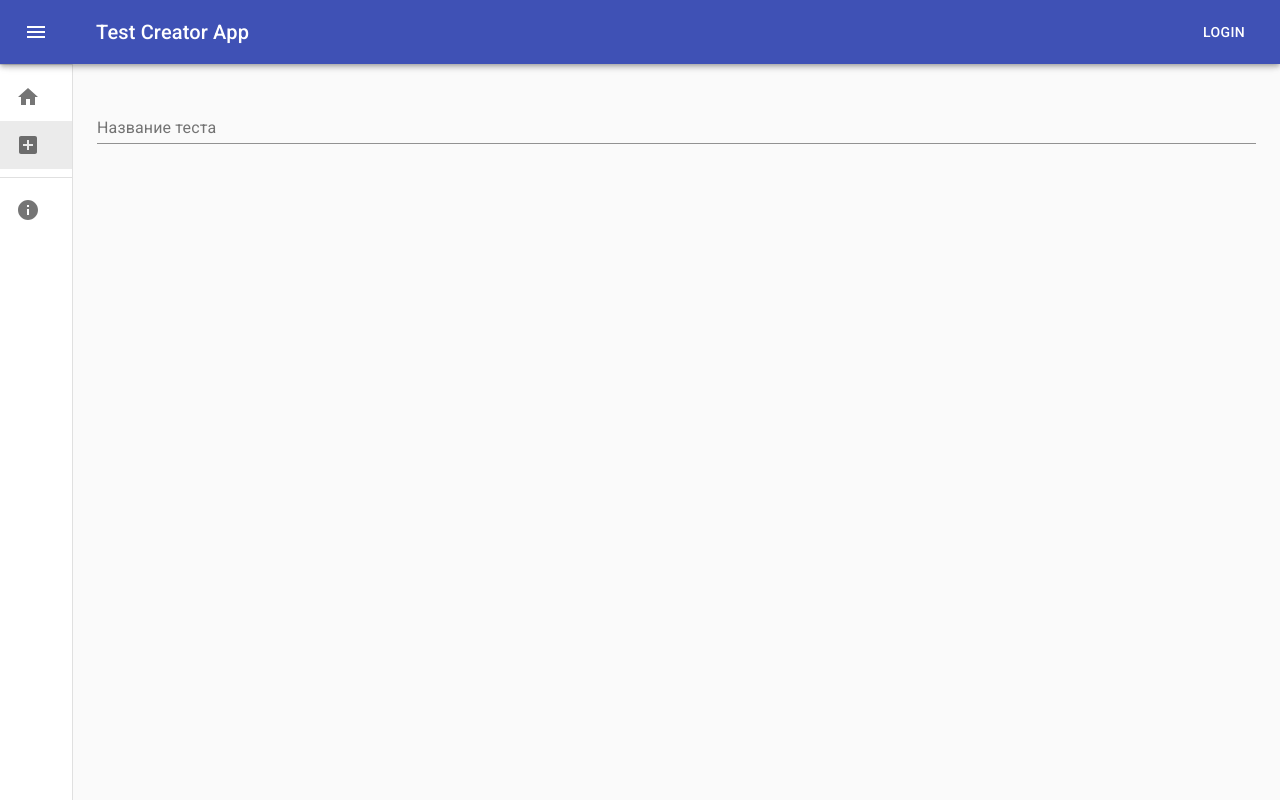
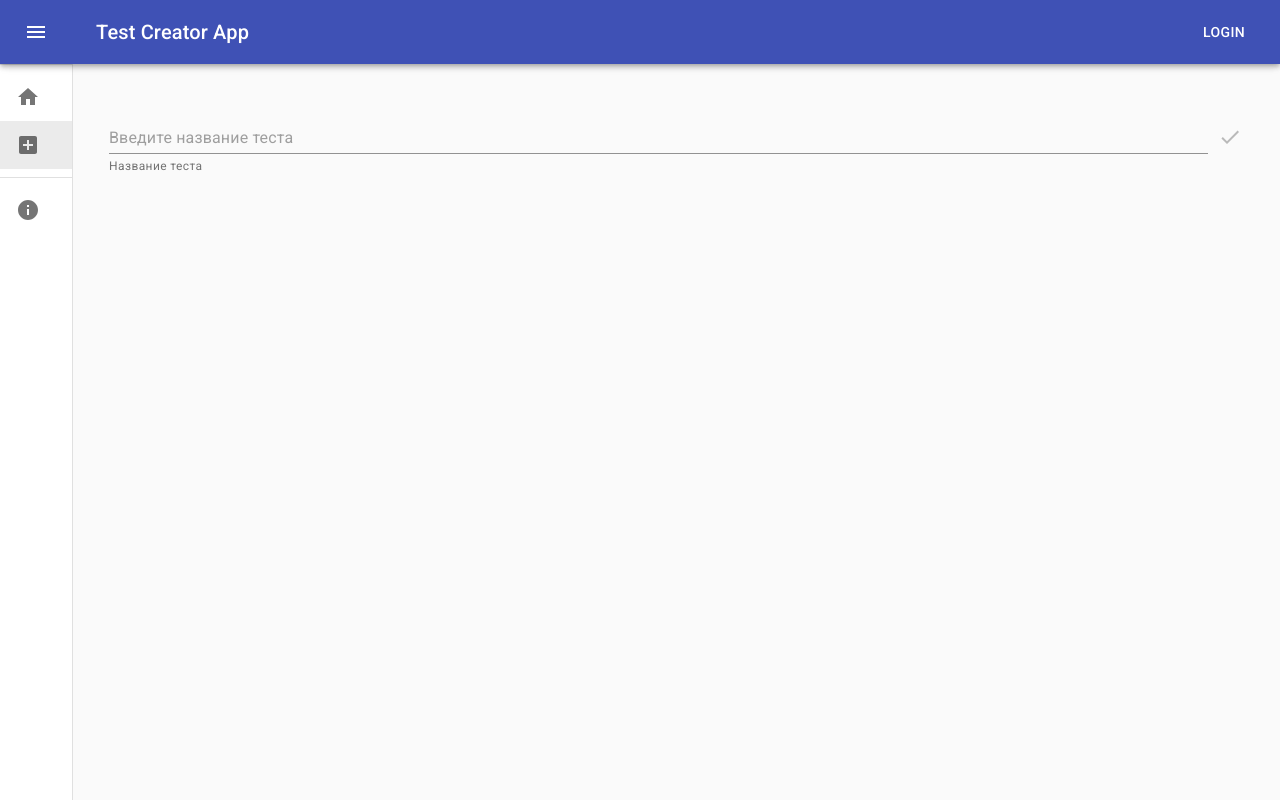
Before and after one commit to mvictorl/test-creator-app, a React (Create React App) app: page /create in a window 1280 px wide. Built offline with nearby package versions, Linux system fonts and the light colour scheme.

Commit message:
Сomb CommonInput component

```diff
--- a/src/App.js
+++ b/src/App.js
@@ -30,8 +30,8 @@ import {
 } from '@material-ui/icons'
 
 import Home from './components/Home/Home'
-import CaptionTestInput from './components/CommonInput/CommonInput'
 import About from './components/About/About'
+import TestCaption from './components/TestCaption/TestCaption'
 
 const drawerWidth = 240
 
@@ -41,15 +41,15 @@ const useStyles = makeStyles(theme => ({
 	},
 	appBar: {
 		zIndex: theme.zIndex.drawer + 1,
-    transition: theme.transitions.create([ 'width', 'margin' ], {
+		transition: theme.transitions.create(['width', 'margin'], {
 			easing: theme.transitions.easing.sharp,
 			duration: theme.transitions.duration.leavingScreen
 		})
 	},
 	appBarShift: {
 		marginLeft: drawerWidth,
-    width: `calc(100% - ${ drawerWidth }px)`,
-    transition: theme.transitions.create([ 'margin', 'width' ], {
+		width: `calc(100% - ${drawerWidth}px)`,
+		transition: theme.transitions.create(['margin', 'width'], {
 			easing: theme.transitions.easing.easeOut,
 			duration: theme.transitions.duration.enteringScreen
 		})
@@ -115,28 +115,29 @@ function App({ isMenuOpen, toggleMenu }) {
 	const classes = useStyles()
 	const theme = useTheme()
 
+
 	return (
-    <div className={ classes.root }>
-      <CssBaseline/>
+		<div className={classes.root}>
+			<CssBaseline />
 			<AppBar
 				position="fixed"
-        className={ clsx(classes.appBar, {
+				className={clsx(classes.appBar, {
 					[classes.appBarShift]: isMenuOpen
-        }) }
+				})}
 			>
 				<Toolbar>
 					<IconButton
 						edge="start"
-            className={ clsx(classes.menuButton, {
+						className={clsx(classes.menuButton, {
 							[classes.hide]: isMenuOpen
-            }) }
+						})}
 						color="inherit"
 						aria-label="open drawer"
-            onClick={ toggleMenu }
+						onClick={toggleMenu}
 					>
-            <MenuIcon/>
+						<MenuIcon />
 					</IconButton>
-          <Typography variant="h6" noWrap className={ classes.title }>
+					<Typography variant="h6" noWrap className={classes.title}>
 						Test Creator App
 					</Typography>
 					<Button color="inherit">Login</Button>
@@ -144,62 +145,84 @@ function App({ isMenuOpen, toggleMenu }) {
 			</AppBar>
 			<BrowserRouter>
 				<Drawer
-          className={ clsx(classes.drawer, {
-            [classes.drawerOpen]: isMenuOpen,
-            [classes.drawerClose]: !isMenuOpen
-          }) }
-          classes={ {
-            paper: clsx({
-              [classes.drawerOpen]: isMenuOpen,
-              [classes.drawerClose]: !isMenuOpen
-            })
-          } }
+					className={`${classes.drawer} ${
+						isMenuOpen ? classes.drawerOpen : classes.drawerClose
+					}`}
+					// className={ clsx(classes.drawer, { [classes.drawerOpen]: isMenuOpen, [classes.drawerClose]: !isMenuOpen })}
+					classes={{
+						paper: `${isMenuOpen ? classes.drawerOpen : classes.drawerClose}`
+						// paper: clsx({ [classes.drawerOpen]: isMenuOpen, [classes.drawerClose]: !isMenuOpen })
+					}}
 					variant="permanent"
 				>
-          <div className={ classes.drawerHeader }>
-            <IconButton onClick={ toggleMenu }>
-              { theme.direction === 'ltr' ? <ChevronLeftIcon/> : <ChevronRightIcon/> }
+					<div className={classes.drawerHeader}>
+						<IconButton onClick={toggleMenu}>
+							{theme.direction === 'ltr' ? (
+								<ChevronLeftIcon />
+							) : (
+								<ChevronRightIcon />
+							)}
 						</IconButton>
 					</div>
-          <Divider/>
+					<Divider />
 					<List>
-            <ListItem button component={ NavLink } to="/" exact key="openMenuItem" activeClassName="Mui-selected">
+						<ListItem
+							button
+							component={NavLink}
+							to="/"
+							exact
+							key="openMenuItem"
+							activeClassName="Mui-selected"
+						>
 							<ListItemIcon>
-                <HomeIcon/>
+								<HomeIcon />
 							</ListItemIcon>
-              <ListItemText primary="Open"/>
+							<ListItemText primary="Open" />
 						</ListItem>
-            <ListItem button component={ NavLink } to="/create" key="addMenuItem" activeClassName="Mui-selected">
+						<ListItem
+							button
+							component={NavLink}
+							to="/create"
+							key="addMenuItem"
+							activeClassName="Mui-selected"
+						>
 							<ListItemIcon>
-                <AddBoxIcon/>
+								<AddBoxIcon />
 							</ListItemIcon>
-              <ListItemText primary="Create"/>
+							<ListItemText primary="Create" />
 						</ListItem>
 					</List>
-          <Divider/>
+					<Divider />
 					<List>
-            <ListItem button component={ NavLink } to="/about" key="aboutMenuItem" activeClassName="Mui-selected">
+						<ListItem
+							button
+							component={NavLink}
+							to="/about"
+							key="aboutMenuItem"
+							activeClassName="Mui-selected"
+						>
 							<ListItemIcon>
-                <InfoIcon/>
+								<InfoIcon />
 							</ListItemIcon>
-              <ListItemText primary="About"/>
+							<ListItemText primary="About" />
 						</ListItem>
 					</List>
 				</Drawer>
 
-        <Box marginTop={ 12 } width={ 1 }>
+				<Box marginTop={12} width={1}>
 					<Container>
 						<Switch>
 							<Route exact path="/">
-                <Home/>
+								<Home />
 							</Route>
 
 							<Route path="/create">
-                <CaptionTestInput label="Название теста"/>
+                <TestCaption />
+
 							</Route>
 
 							<Route path="/about">
-                <About/>
+								<About />
 							</Route>
 						</Switch>
 					</Container>
@@ -210,7 +233,7 @@ function App({ isMenuOpen, toggleMenu }) {
 }
 
 const mapStateToProps = state => ({
-  isMenuOpen: state.app.isMenuOpen
+	isMenuOpen: state.app.isMenuOpen,
 })
 
 const mapDispatchToProps = {
--- a/src/components/About/About.js
+++ b/src/components/About/About.js
@@ -1,11 +1,13 @@
 import React from 'react'
+import TestInput from '../TestInput/TestInput'
 
 const About = () => {
-  return (
-    <div>
-      <h3>ABOUT</h3>
-    </div>
-  )
+	return (
+		<div>
+			<h3>ABOUT</h3>
+			<TestInput />
+		</div>
+	)
 }
 
 export default About
--- a/src/components/CommonInput/CommonInput.js
+++ b/src/components/CommonInput/CommonInput.js
@@ -1,15 +1,69 @@
 import React, { useState } from 'react'
-import { TextField } from '@material-ui/core'
+import { TextField, IconButton, Tooltip } from '@material-ui/core'
+import { makeStyles } from '@material-ui/core/styles'
+import { Edit, Done } from '@material-ui/icons'
 
-const CommonInput = ({ label }) => {
-	const [inputValue, setInputValue] = useState('')
+const useStyles = makeStyles(theme => ({
+	root: {
+		padding: '2px 4px',
+		display: 'flex',
+		alignItems: 'center'
+	},
+	input: {
+		marginLeft: theme.spacing(1),
+		marginTop: theme.spacing(3),
+		flex: 1
+	},
+	iconButton: {
+		padding: 10
+	}
+}))
+
+const CommonInput = ({ cInputText, label, cInputSetData }) => {
+	const classes = useStyles()
+	const [inputValue, setInputValue] = useState(cInputText)
+	const [isEdit, setIsEdit] = useState(true)
+
 	return (
-		<TextField
-			label={label}
-			fullWidth
-			value={inputValue}
-			onChange={e => setInputValue(e.target.value)}
-		/>
+		<div className={classes.root}>
+			<TextField
+				className={classes.input}
+				helperText={label}
+				required
+				fullWidth
+				placeholder={`Введите ${label.toLowerCase()}`}
+				value={inputValue}
+				onChange={e => setInputValue(e.target.value)}
+				InputProps={{ readOnly: !isEdit }}
+			/>
+			{!isEdit ? (
+				<Tooltip title="Редактировать" placement="top">
+					<IconButton
+						color="primary"
+						className={classes.iconButton}
+						onClick={() => setIsEdit(true)}
+					>
+						<Edit />
+					</IconButton>
+				</Tooltip>
+			) : (
+				<Tooltip title="Сохранить" placement="top">
+					<span>
+					<IconButton
+						color="primary"
+						disabled={!inputValue}
+						className={classes.iconButton}
+						onClick={() => {
+							setIsEdit(false)
+							cInputSetData(inputValue)
+						}}
+					>
+						<Done />
+					</IconButton>
+					</span>
+				</Tooltip>
+			)}
+		</div>
 	)
 }
 
--- /dev/null
+++ b/src/components/TestCaption/TestCaption.js
@@ -0,0 +1,28 @@
+import React from 'react'
+import {connect, useDispatch} from 'react-redux'
+import { setTestCaption } from '../../store/models/test/testActions'
+import CaptionTestInput from '../CommonInput/CommonInput'
+
+const TestCaption = ({captionTest}) => {
+  const dispatch = useDispatch()
+
+	const setCaptionTest = val => {
+		dispatch(setTestCaption(val))
+	}
+
+	return (
+    <>
+      <CaptionTestInput
+        label="Название теста"
+        cInputText={captionTest}
+        cInputSetData={setCaptionTest}
+      />
+    </>
+  )
+}
+
+const mapStateToProps = state => ({
+	captionTest: state.test.captionTest
+})
+
+export default connect(mapStateToProps, null)(TestCaption)
--- /dev/null
+++ b/src/components/TestInput/TestInput.js
@@ -0,0 +1,15 @@
+import React from 'react'
+import TextField from '@material-ui/core/TextField'
+
+const TestInput = () => {
+	return (
+		<TextField
+			id="standard-helperText"
+			label="Helper text"
+			defaultValue="Default Value"
+			helperText="Some important text"
+		/>
+	)
+}
+
+export default TestInput
```
Also changed, not shown: src/store/models/test/testReducer.js (indentation only). Lines whose indentation alone changed are shown as unchanged.
